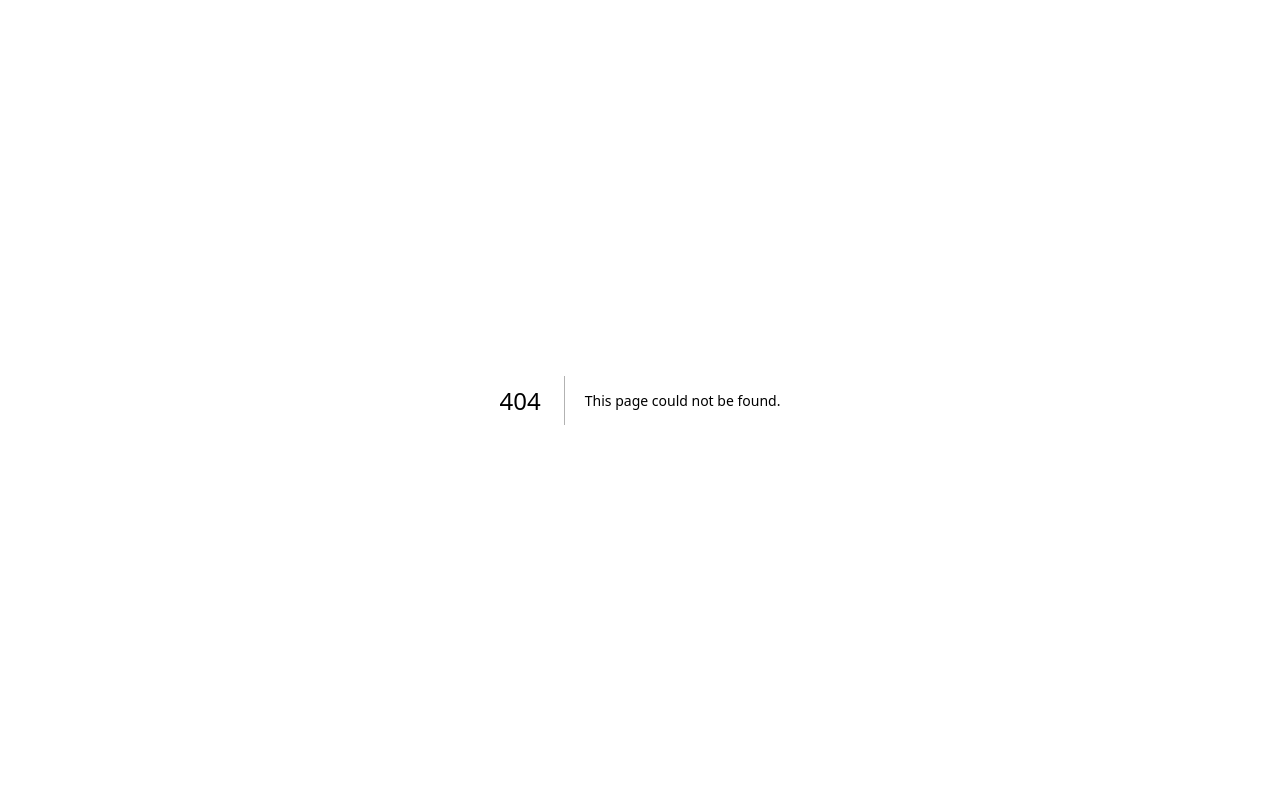
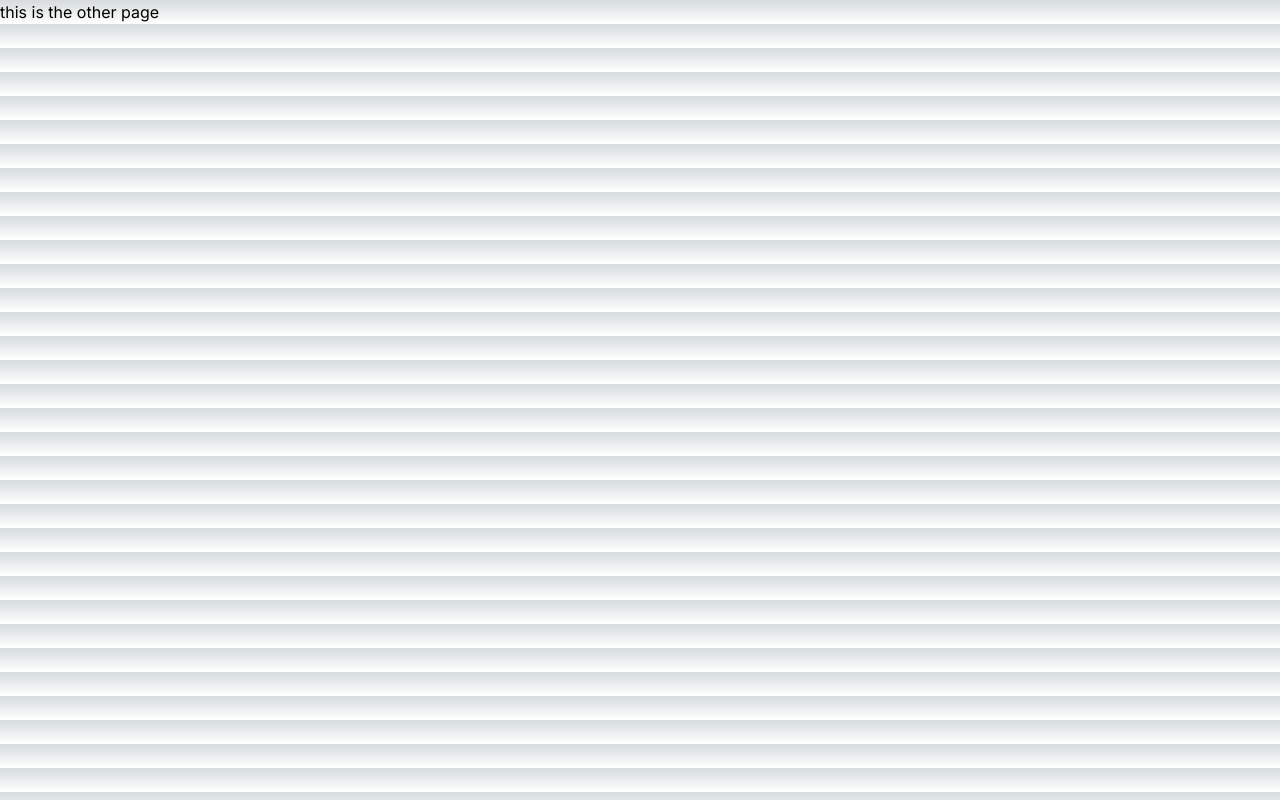
Before and after one commit to BastidaNicolas/todo-plus, a Next.js app: page /other-page in a window 1280 px wide. Before the commit this address had no page. Built offline with nearby package versions, Linux system fonts and the light colour scheme.

Commit message:
the other page

```diff
--- /dev/null
+++ b/app/other-page/page.tsx
@@ -0,0 +1,7 @@
+export default function Page() {
+    return (
+        <div>
+            this is the other page
+        </div>
+    )
+}
--- a/app/page.tsx
+++ b/app/page.tsx
@@ -3,7 +3,7 @@
 
 export default function Home() {
   return (
-    <main className="flex min-h-screen flex-col items-center justify-between">
+    <main className="flex min-h-screen flex-col items-center justify-center">
       This should work
       <Link href={"other-page"}>Got to other page</Link>
     </main>
```
